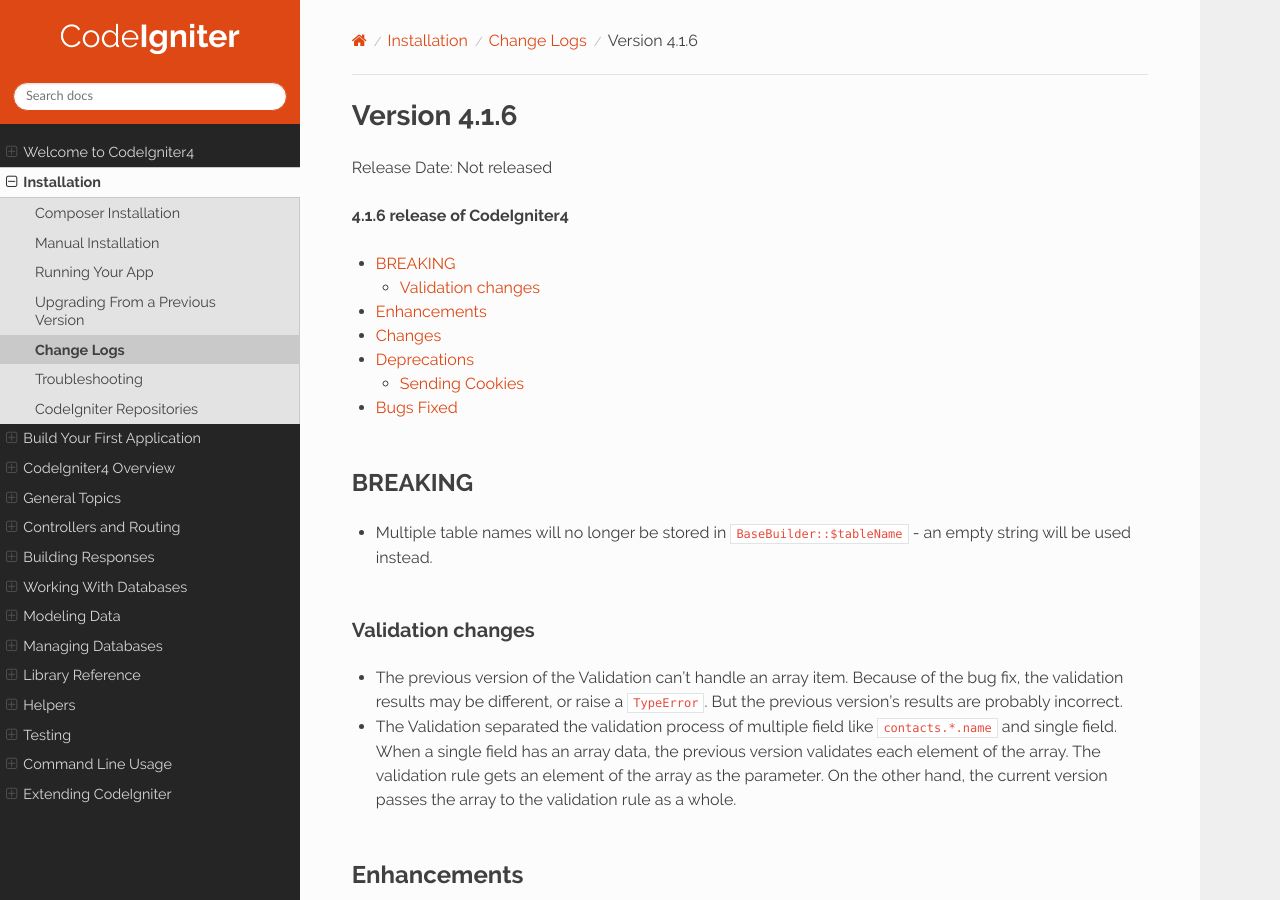
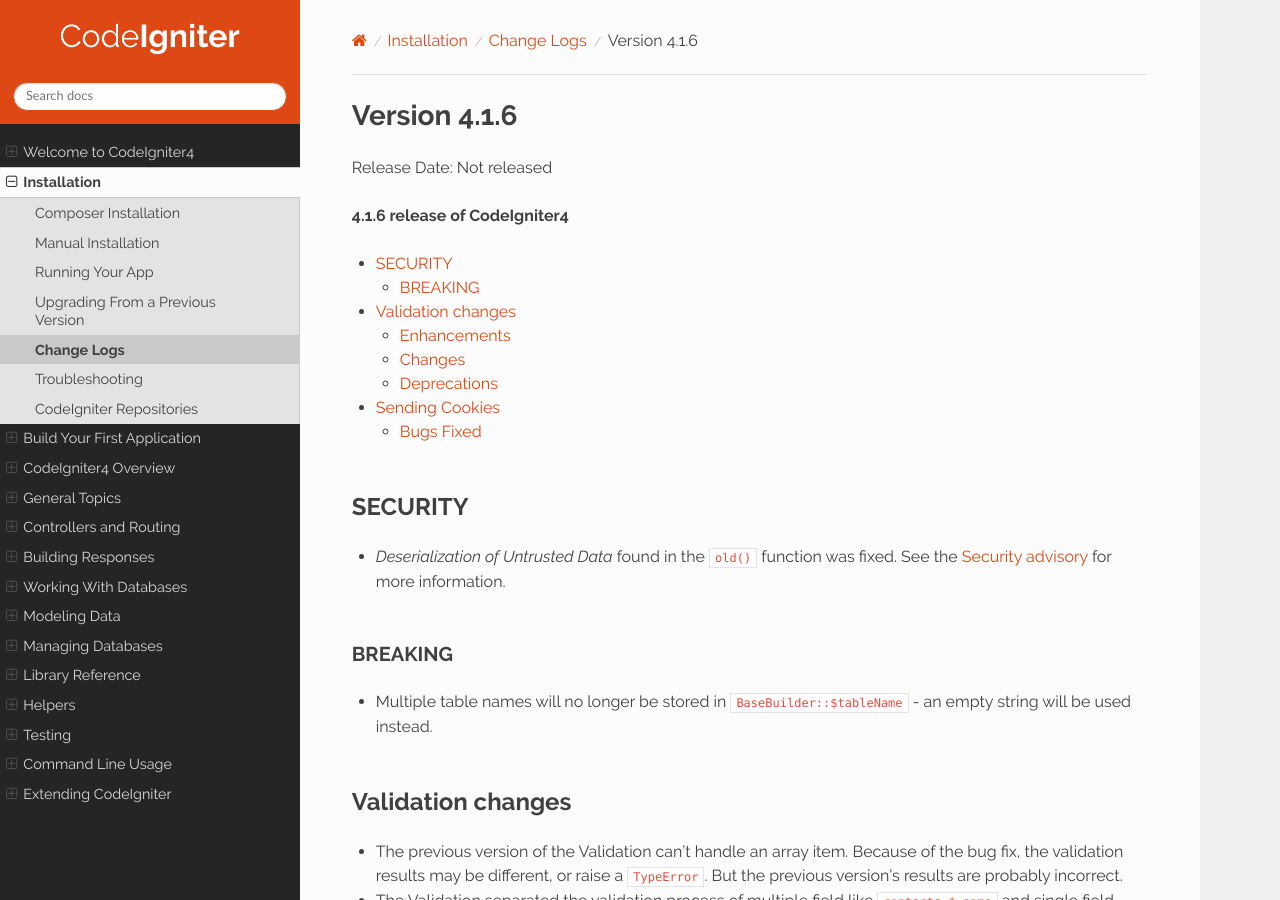
Before and after one commit to NEKOGET/ci4_user_guide_src, a Sphinx documentation site: the page built from source/changelogs/v4.1.6.rst, in a window 1280 px wide and 900 px high. Built offline with Sphinx 7.4.7 and the Read the Docs theme 2.0.0, drawn with Linux system fonts in a browser that asks for light colours.

Commit message:
docs: add about Deserialization of Untrusted Data in old() to changelogs/v4.1.6.rst

```diff
--- a/source/changelogs/v4.1.6.rst
+++ b/source/changelogs/v4.1.6.rst
@@ -8,6 +8,11 @@ Release Date: Not released
 .. contents::
     :local:
     :depth: 2
+
+SECURITY
+========
+
+- *Deserialization of Untrusted Data* found in the ``old()`` function was fixed. See the `Security advisory <https://github.com/codeigniter4/CodeIgniter4/security/advisories/GHSA-w6jr-wj64-mc9x>`_ for more information.
 
 BREAKING
 ********
```
